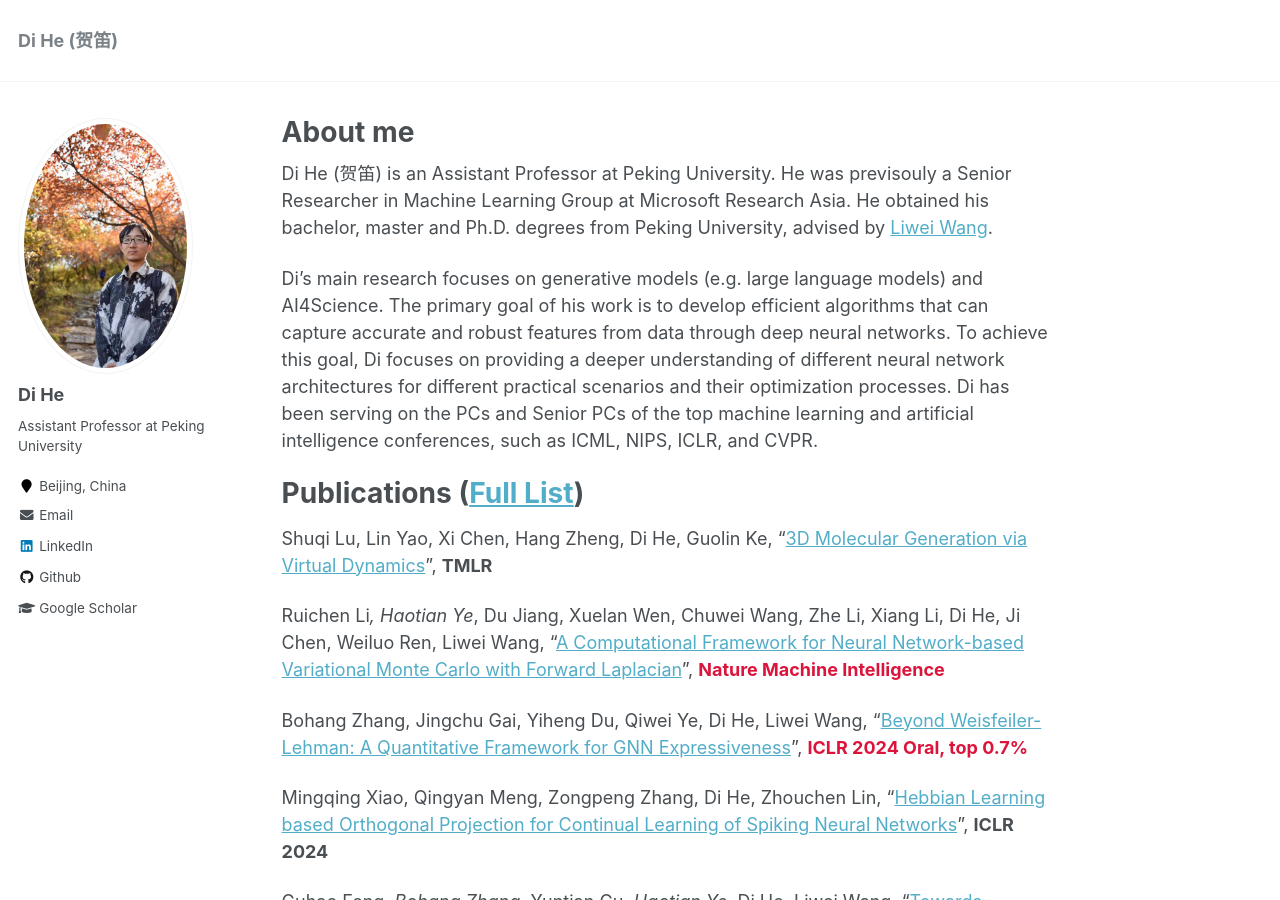
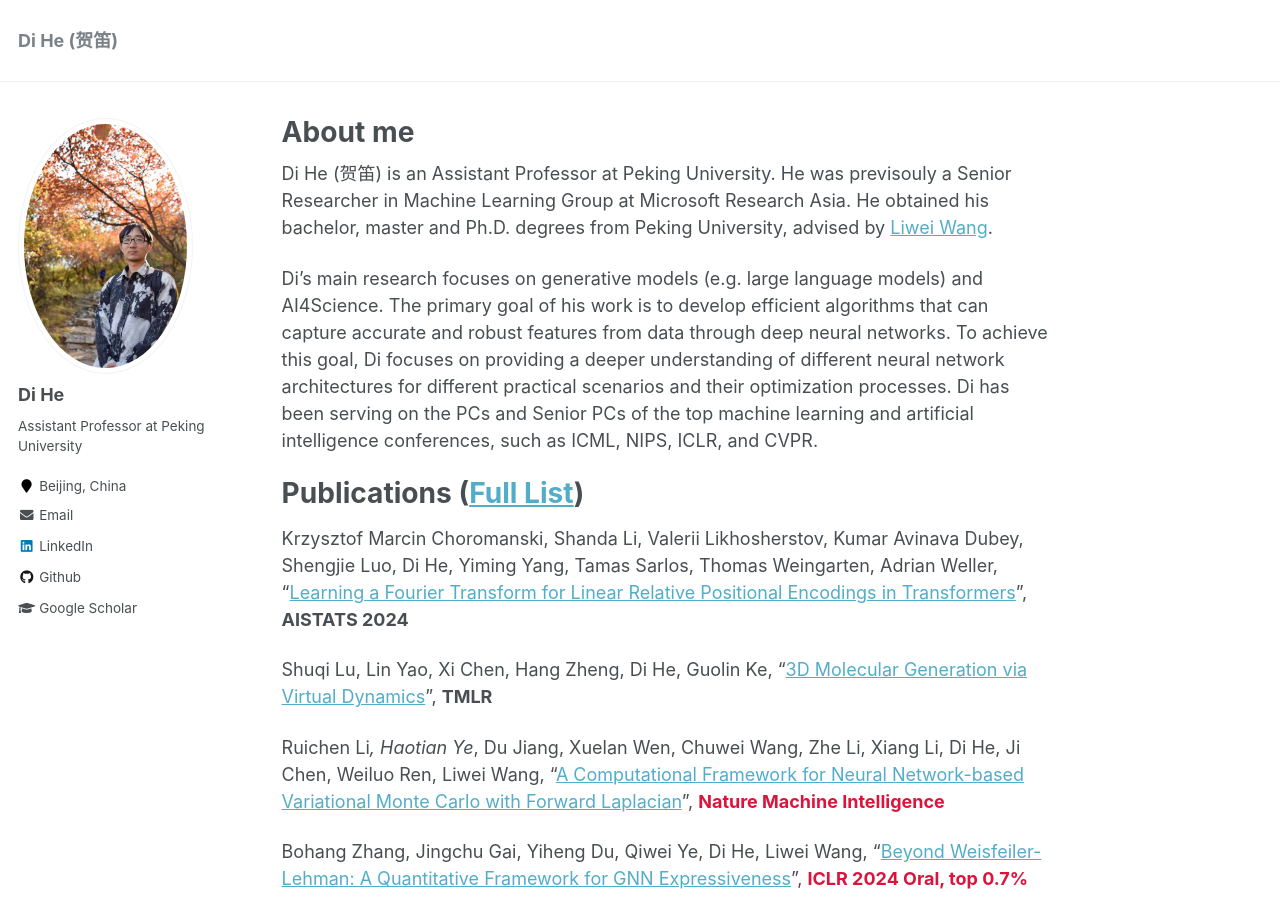
Before and after one commit to DiHe-PKU/DiHe-PKU.github.io, a Jekyll site: the page built from _pages/about.md, in a window 1280 px wide and 900 px high. Built offline with Jekyll 4.4.1, drawn with Linux system fonts in a browser that asks for light colours; formulas are drawn with MathJax 3.

Commit message:
Update about.md

```diff
--- a/_pages/about.md
+++ b/_pages/about.md
@@ -15,6 +15,8 @@ Di’s main research focuses on generative models (e.g. large language models) a
 
 Publications ([Full List](https://scholar.google.com/citations?hl=zh-CN&user=orVoz4IAAAAJ&view_op=list_works&sortby=pubdate))
 =====
+
+Krzysztof Marcin Choromanski, Shanda Li, Valerii Likhosherstov, Kumar Avinava Dubey, Shengjie Luo, Di He, Yiming Yang, Tamas Sarlos, Thomas Weingarten, Adrian Weller, "[Learning a Fourier Transform for Linear Relative Positional Encodings in Transformers](https://arxiv.org/abs/2302.01925)", **AISTATS 2024**
 
 Shuqi Lu, Lin Yao, Xi Chen, Hang Zheng, Di He, Guolin Ke, "[3D Molecular Generation via Virtual Dynamics](https://arxiv.org/abs/2302.05847)", **TMLR**
 
```
